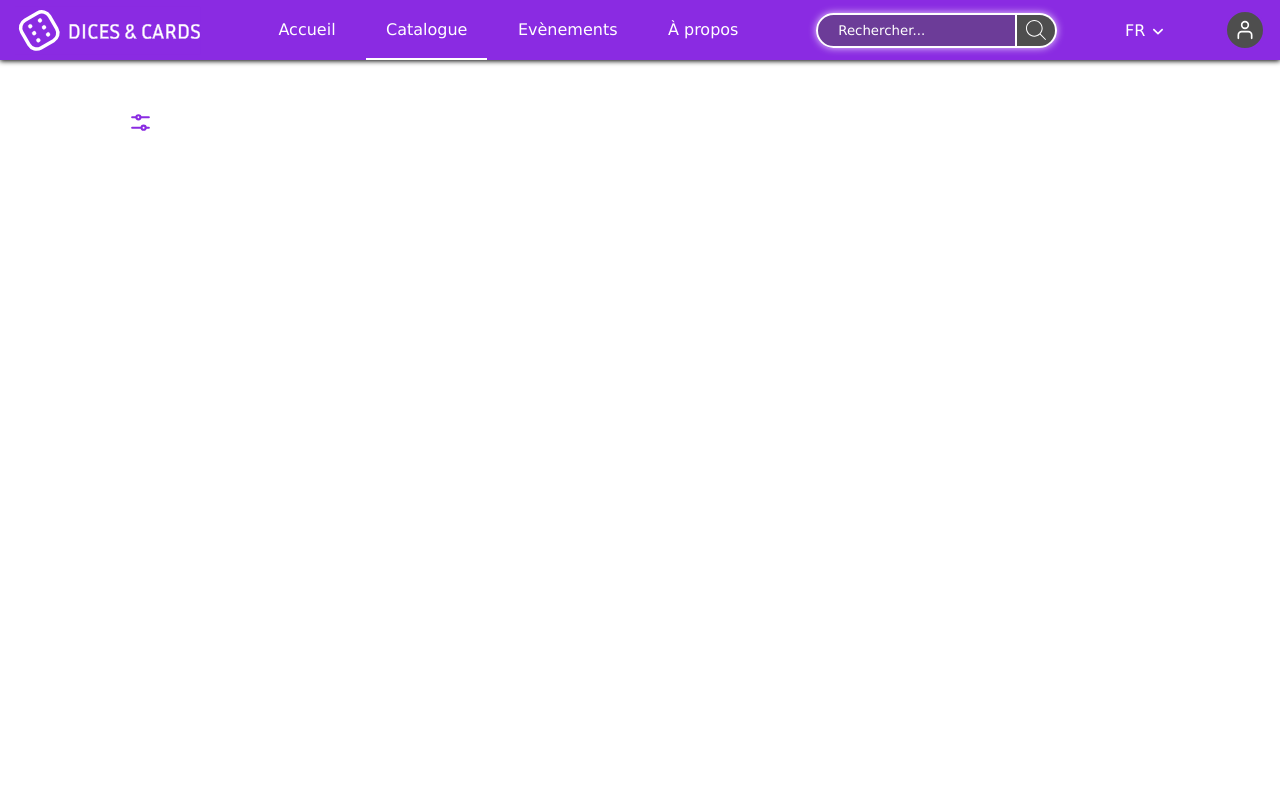
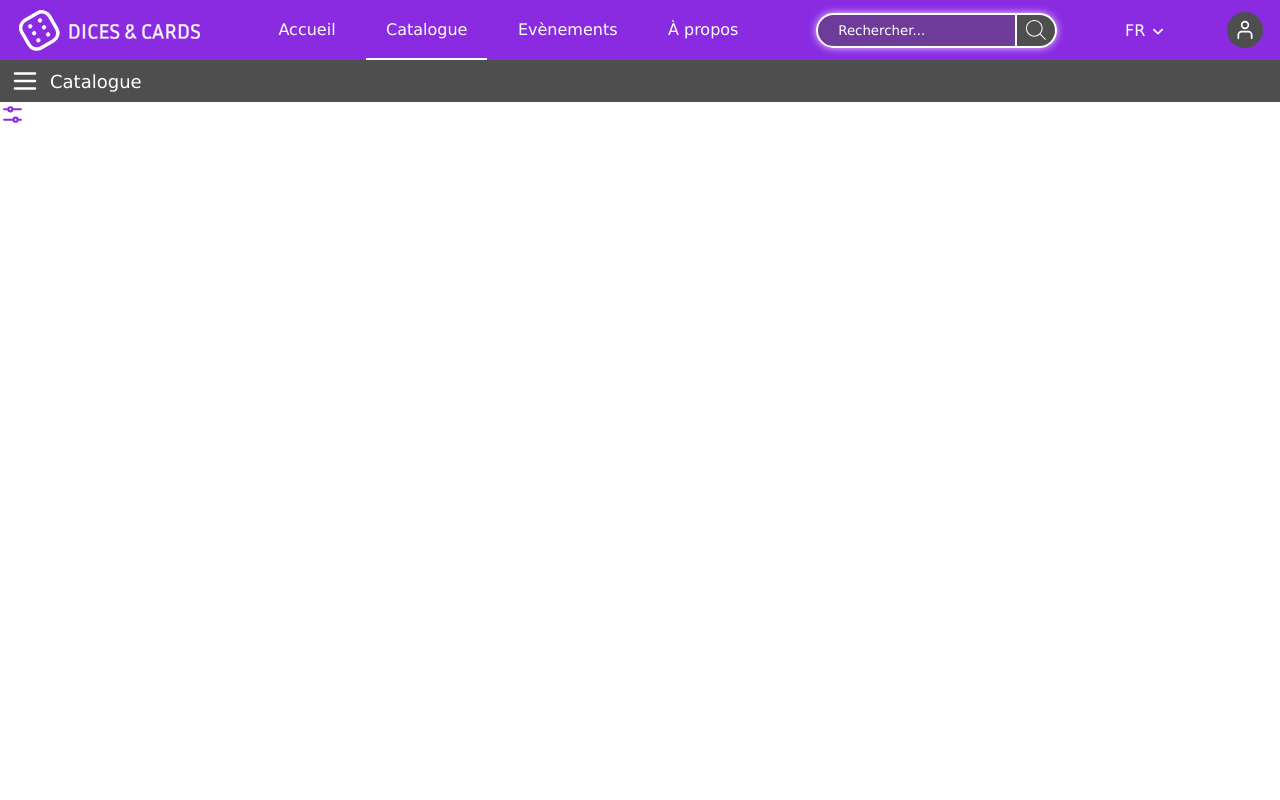
Before and after one commit to Faithson-DOSSOU/DicesAndCards, a Vue app: page /Catalogue in a window 1280 px wide. Shown: the top 800 px of the page. Built offline with nearby package versions, Linux system fonts and the light colour scheme.

Commit message:
Catalogue header completed !

```diff
--- a/src/components/Catalogue.vue
+++ b/src/components/Catalogue.vue
@@ -3,19 +3,21 @@ import FilterSideBar from "./FilterSideBar.vue";
 import ProfilePanel from "./ProfilePanel.vue";
 
 import filter from "../assets/svg/filter-alt-1-svgrepo-com.svg";
+import CatalogueHeader from "./CatalogueHeader.vue";
 
 export default {
-  components : {ProfilePanel, FilterSideBar},
+  components : {CatalogueHeader, ProfilePanel, FilterSideBar},
   name : 'Catalogue',
   data() {
     return {
       filter,
-      showFilterSidebar: false
+      showFilterSidebar: null,
     }
   },
   methods: {
-    toggleFilterSidebar() {
-      this.showFilterSidebar = !this.showFilterSidebar;
+    sideBarToggle(message){
+      this.showFilterSidebar= message;
+      console.log("Sidebar toggled !");
     }
   }
 };
@@ -23,10 +25,14 @@ export default {
 
 <template>
 <div class="catalog-page">
-  <div class="filter-sidebar">
-    <FilterSideBar :isVisible="showFilterSidebar" @click="toggleFilterSidebar"/>
+  <div class="catalog-header">
+    <CatalogueHeader @toggleFilterSidebar="sideBarToggle"/>
   </div>
-  <div class="main-catalog">
+  <div class="catalog-body">
+    <aside class="filter-sidebar">
+      <FilterSideBar :isVisible="showFilterSidebar"/>
+    </aside>
+    <main class="main-catalog">
       <div class="highlights">
         <div class="une">
 
@@ -35,6 +41,7 @@ export default {
 
         </div>
       </div>
+    </main>
   </div>
 </div>
 </template>
@@ -48,9 +55,12 @@ export default {
 .catalog-page{
   display: flex;
   width: 100%;
+  flex-direction: column;
+  justify-content: center;
+}
+.catalog-body{
+  display: flex;
   flex-direction: row;
-  justify-content: center;
-  margin-top: 50px;
 }
 .main-catalog{
   display: flex;
--- /dev/null
+++ b/src/components/CatalogueHeader.vue
@@ -0,0 +1,45 @@
+<script>
+import menu from '../assets/svg/menu-svgrepo-com.svg';
+
+export default {
+  name: 'CatalogueHeader',
+  data() {
+    return {
+      menu,
+    }
+  },
+  methods: {
+    toggleFilterSidebar() {
+      this.showFilterSidebar = !this.showFilterSidebar;
+      const msg = this.showFilterSidebar
+      this.$emit("toggleFilterSidebar", msg);
+    }
+  }
+}
+</script>
+
+<template>
+  <div class="catalog-header">
+    <img id="menu-icon" :src="menu" alt="" @click="toggleFilterSidebar">
+    <span id="catalogue-page-title">Catalogue</span>
+  </div>
+</template>
+
+<style scoped>
+.catalog-header{
+  display: flex;
+  align-items: center;
+  width: 100%;
+  height: 42px;
+  background: #4E4E4E;
+}
+#menu-icon {
+  height: 30px;
+  width: 30px;
+  margin: 6px 10px;
+}
+#catalogue-page-title{
+  color: white;
+  font-size: 18px;
+}
+</style>
```
Lines whose indentation alone changed are shown as unchanged.
